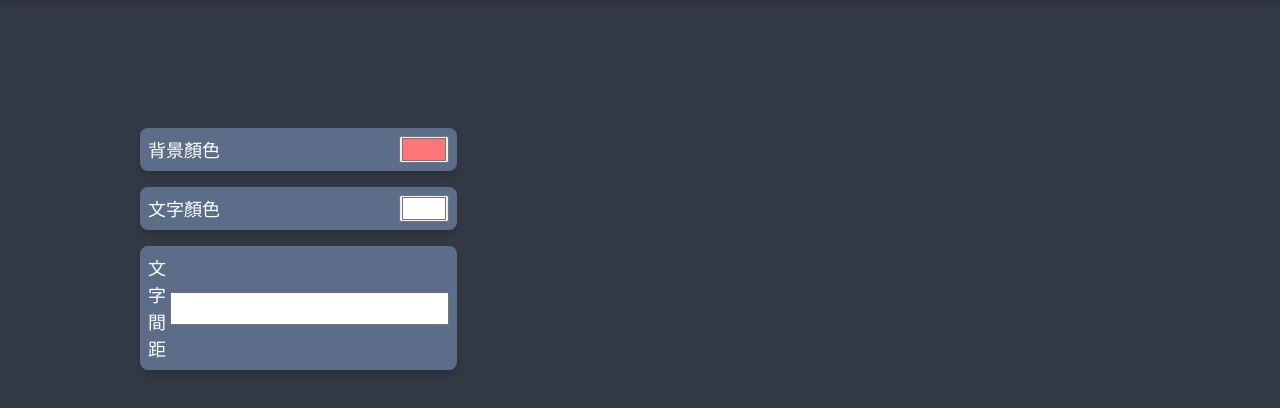
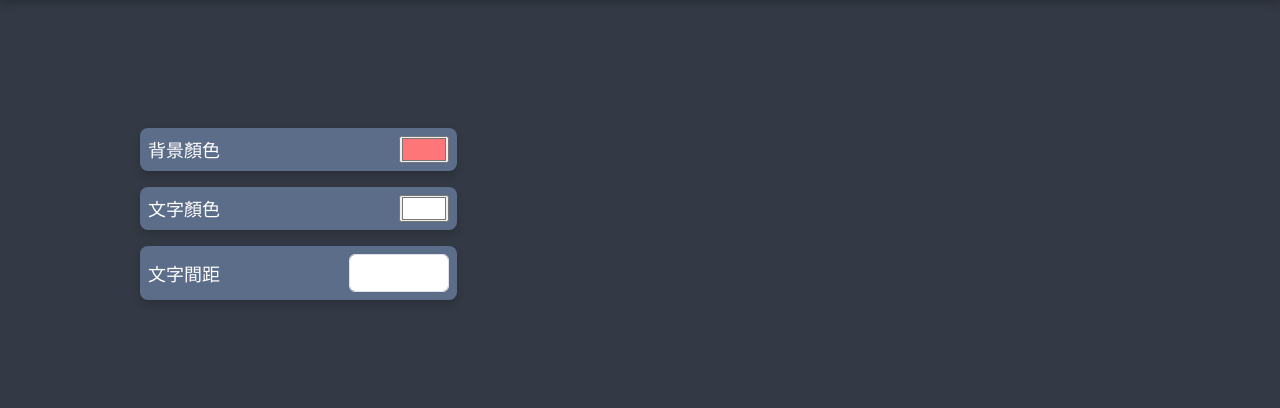
Before and after one commit to YuYutw123/text_bg_gen, a website: page index.html in a window 1280 px wide. Shown: the part 72-480 px from the top of the page. Drawn offline with nearby package versions, Linux system fonts and the light colour scheme.

Commit message:
input box fix

```diff
--- a/index.html
+++ b/index.html
@@ -70,7 +70,7 @@
                     <p class="bg-option">
                         <label for="bg-color">文字間距</label>
                         <input type="number" id="text-color" name="text-color"
-                            value="#ffffff">
+                            value="#ffffff" class="form-control" style="max-width:100px">
                     </p>
                 </div>
                 <div class="col-md-8">
@@ -85,6 +85,6 @@
 
     <script src="https://cdn.jsdelivr.net/npm/bootstrap@5.3.0-alpha1/dist/js/bootstrap.bundle.min.js" integrity="sha384-w76AqPfDkMBDXo30jS1Sgez6pr3x5MlQ1ZAGC+nuZB+EYdgRZgiwxhTBTkF7CXvN" crossorigin="anonymous"></script>
     <script src="scripts/jQuery.js"></script>
-
+    <script src="scripts/main.js"></script>
 </body>
 </html>
```
